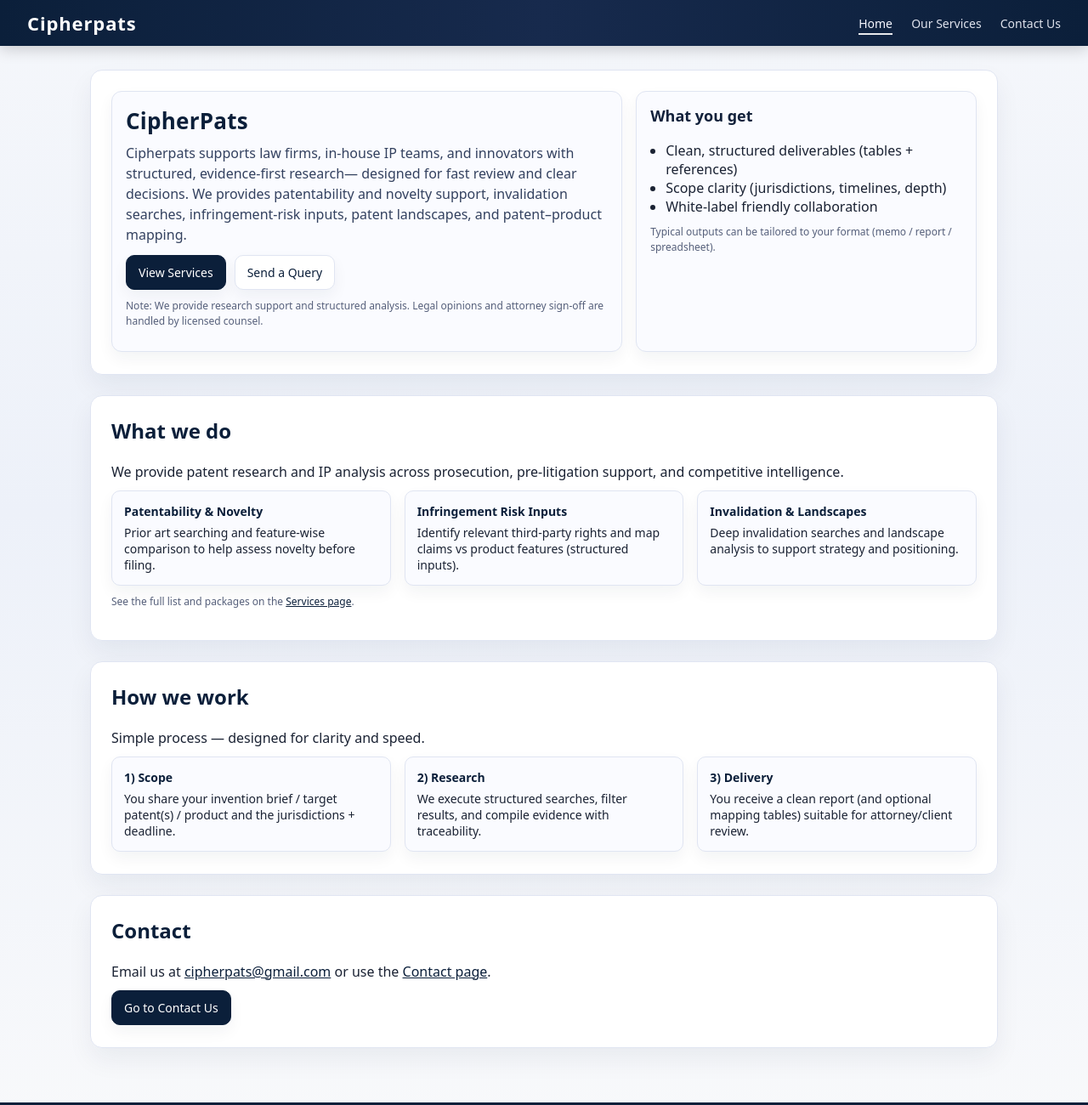
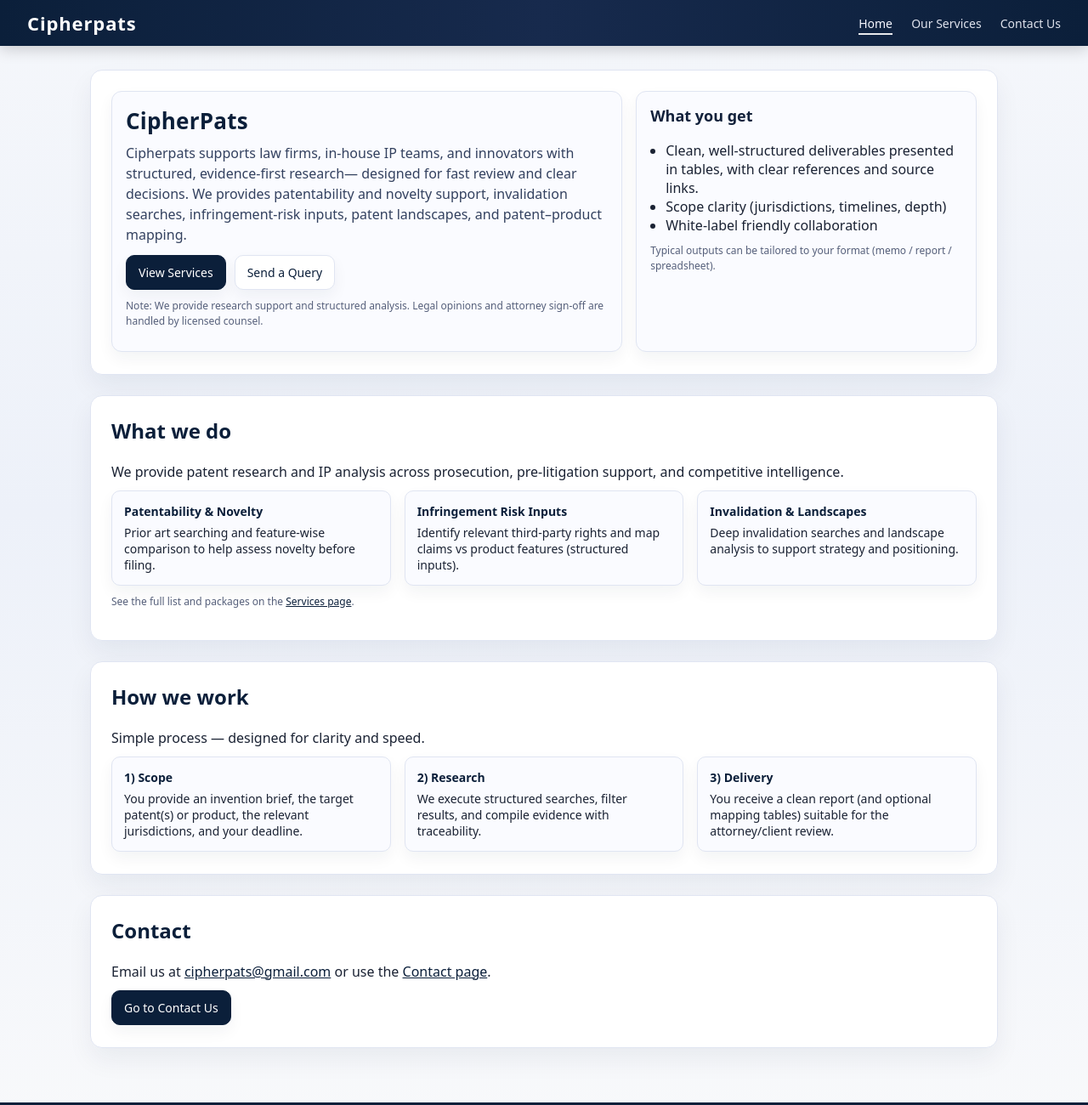
Before and after one commit to cipherpats/cipher, a plain HTML site: page index.html in a window 1280 px wide. Shown: the top 1300 px of the page at 85% size. Drawn offline with Linux system fonts and the light colour scheme.

Commit message:
index.html

```diff
--- a/index.html
+++ b/index.html
@@ -312,7 +312,7 @@
           <div class="hero-card">
             <h3 style="margin-top:0;">What you get</h3>
             <ul>
-              <li>Clean, structured deliverables (tables + references)</li>
+              <li>Clean, well-structured deliverables presented in tables, with clear references and source links.</li>
               <li>Scope clarity (jurisdictions, timelines, depth)</li>
               <li>White-label friendly collaboration</li>
             </ul>
@@ -352,7 +352,7 @@
         <div class="steps">
           <div class="step">
             <strong>1) Scope</strong>
-            You share your invention brief / target patent(s) / product and the jurisdictions + deadline.
+            You provide an invention brief, the target patent(s) or product, the relevant jurisdictions, and your deadline.
           </div>
           <div class="step">
             <strong>2) Research</strong>
@@ -360,7 +360,7 @@
           </div>
           <div class="step">
             <strong>3) Delivery</strong>
-            You receive a clean report (and optional mapping tables) suitable for attorney/client review.
+            You receive a clean report (and optional mapping tables) suitable for the attorney/client review.
           </div>
         </div>
       </section>
@@ -596,7 +596,7 @@
           <div class="panel">
             <h3>Direct Contact</h3>
             <div class="row"><strong>Email:</strong> <a href="mailto:cipherpats@gmail.com">cipherpats@gmail.com</a></div>
-            <div class="row"><strong>Response:</strong> Typically within 24–48 hours</div>
+            <div class="row"><strong>Response:</strong> Typically within 4-5 hours</div>
             <p class="note" style="margin-top:10px;">
               Tip: If you have a target patent number(s), jurisdictions, and deadline, include them in your message.
             </p>
```
